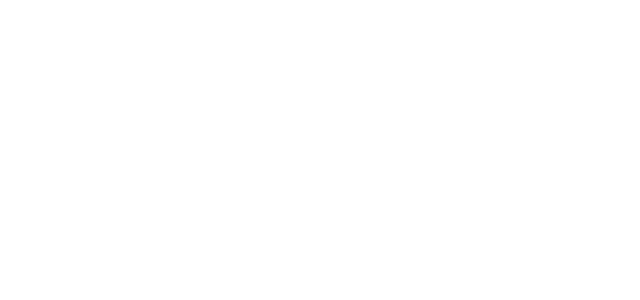
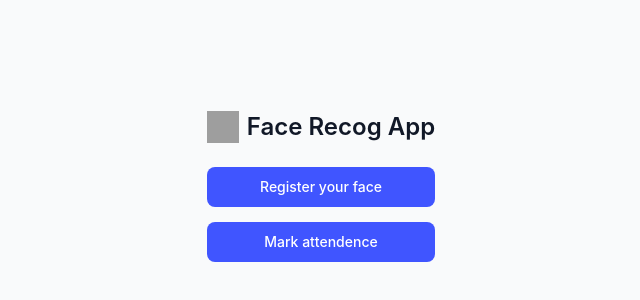
Before and after one commit to harshlohana/face-recog-app, a React (Create React App) app: page / in a window 1280 px wide. Before the commit this address had no page. Shown: the part 206-506 px from the top of the page, without its empty margins (319-959 px from the left). Built offline with nearby package versions, Linux system fonts and the light colour scheme; grey boxes are pictures that could not be loaded.

Commit message:
pushing index page

```diff
--- a/src/App.js
+++ b/src/App.js
@@ -1,5 +1,5 @@
 import React from "react";
-import Login from "./pages/Login";
+import Index from "./pages/Index";
 import Dash from "./pages/Dash";
 import Register from "./pages/Register";
 import { BrowserRouter as Router, Route, Routes } from "react-router-dom";
@@ -8,7 +8,7 @@
   return (
     <Router>
       <Routes>
-        <Route path="/login" element={<Login />} />
+        <Route path="/" element={<Index />} />
         <Route path="/dashboard" element={<Dash />} />
         <Route path="/register" element={<Register />} />
         {/* <Route component={NotFound} /> */}
--- a/src/index.css
+++ b/src/index.css
@@ -51,3 +51,7 @@
   max-width: 300px;
   max-height: 300px;
 }
+
+.marginB {
+  margin-bottom: 15px;
+}
--- a/src/pages/Login.js
+++ b/src/pages/Index.js
@@ -2,7 +2,7 @@
 import { useState } from "react";
 import axios from "axios";
 
-const Login = () => {
+const Index = () => {
   const [username, setUsername] = useState("");
   const [password, setPassword] = useState("");
 
@@ -54,7 +54,7 @@
           />
           Face Recog App
         </a>
-        <div className="w-full bg-white rounded-lg shadow dark:border md:mt-0 sm:max-w-md xl:p-0 dark:bg-gray-800 dark:border-gray-700">
+        {/* <div className="w-full bg-white rounded-lg shadow dark:border md:mt-0 sm:max-w-md xl:p-0 dark:bg-gray-800 dark:border-gray-700">
           <div className="p-6 space-y-4 md:space-y-6 sm:p-8">
             <h1 className="text-xl font-bold leading-tight tracking-tight text-gray-900 md:text-2xl dark:text-white txt-c">
               Sign in to your account
@@ -116,10 +116,24 @@
               </p>
             </form>
           </div>
-        </div>
+        </div> */}
+        <button
+          className="w-full text-white bg-primary-600 hover:bg-primary-700 focus:ring-4 focus:outline-none focus:ring-primary-300 font-medium rounded-lg text-sm px-5 py-2.5 text-center dark:bg-primary-600 dark:hover:bg-primary-700 dark:focus:ring-primary-800 marginB"
+          style={{ background: "#4055ff" }}
+          onClick={handleU}
+        >
+          Register your face
+        </button>
+        <button
+          className="w-full text-white bg-primary-600 hover:bg-primary-700 focus:ring-4 focus:outline-none focus:ring-primary-300 font-medium rounded-lg text-sm px-5 py-2.5 text-center dark:bg-primary-600 dark:hover:bg-primary-700 dark:focus:ring-primary-800 marginB"
+          style={{ background: "#4055ff" }}
+          onClick={handleU}
+        >
+          Mark attendence
+        </button>
       </div>
     </section>
   );
 };
 
-export default Login;
+export default Index;
```
